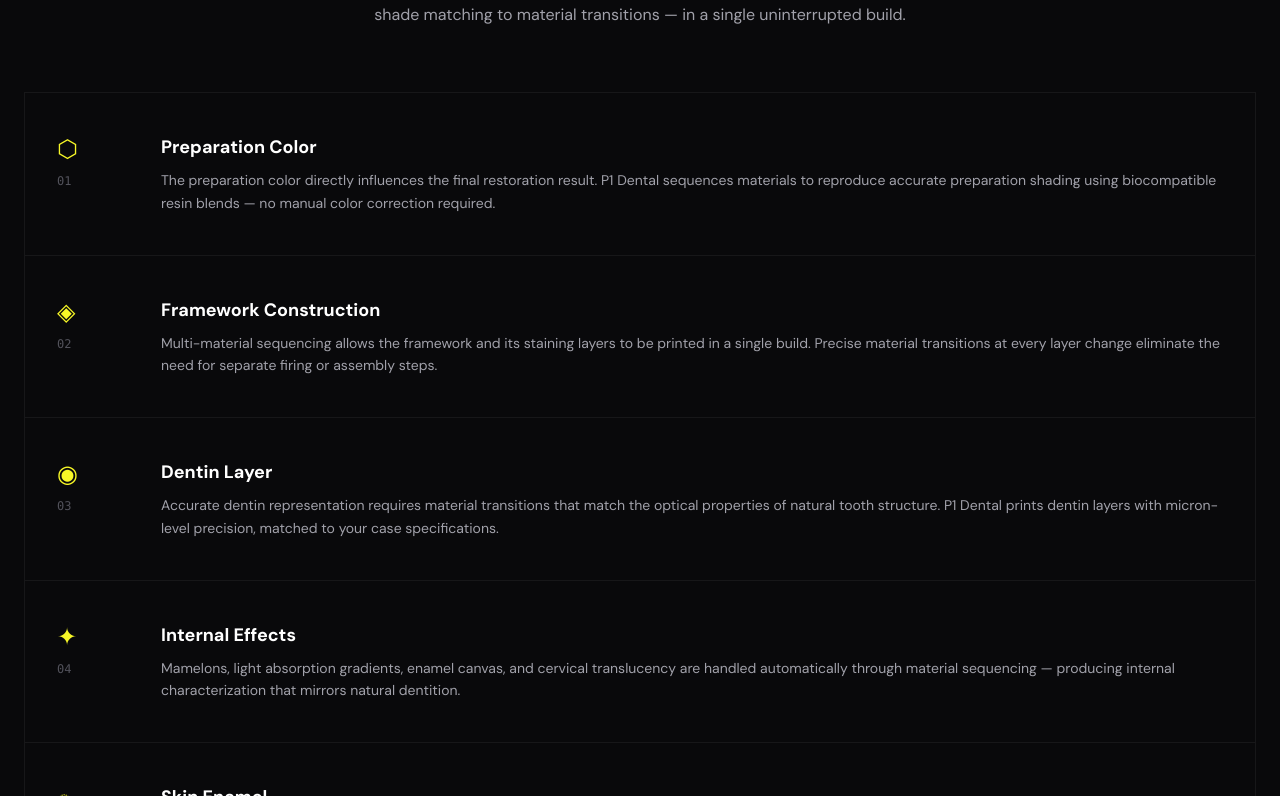
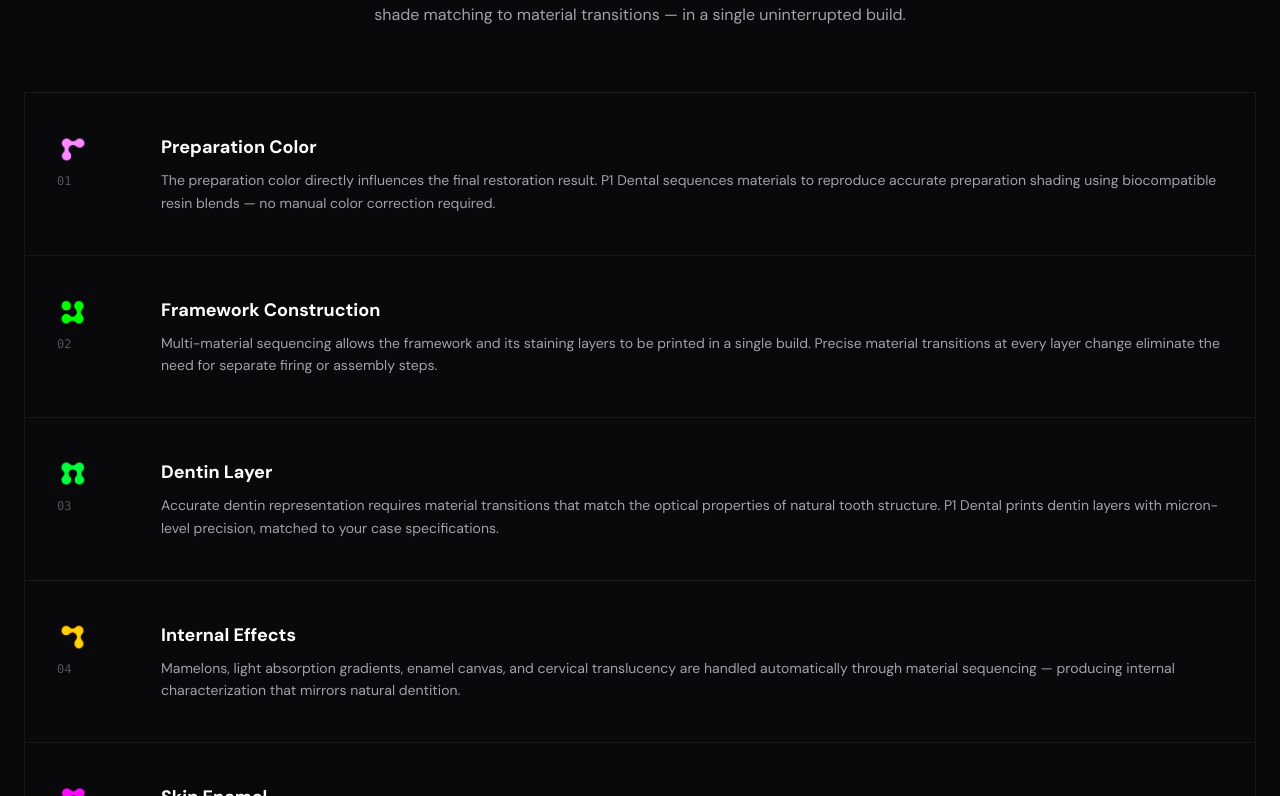
Before and after one commit to BrandonGraser/polysynth, a Next.js app: page /applications/dental-medical in a window 1280 px wide. Shown: the part 1064-1860 px from the top of the page. Built offline with nearby package versions, Linux system fonts and the light colour scheme.

Commit message:
Update DentalMedicalPage.tsx

```diff
--- a/components/DentalMedicalPage.tsx
+++ b/components/DentalMedicalPage.tsx
@@ -3,7 +3,7 @@
 import Nav from "@/components/Nav";
 import Footer from "@/components/Footer";
 
-import { DENTAL_ICON as ICON } from "@/components/imageAssets";
+import { DENTAL_ICON as ICON, ICON_2, ICON_3, ICON_4 } from "@/components/imageAssets";
 
 const VIDEO_URL = "https://www.dropbox.com/scl/fi/5ewqsiyd2mcxgj1alzymg/202604-10-1.mp4?rlkey=a4qqqu67szdv4c1tjetdkwqv9&raw=1";
 
@@ -17,6 +17,17 @@
 ];
 
 export default function DentalMedicalPage() {
+
+  // Icon configs for dental list: [src, filter, rotation]
+  const dentalIcons: [string, string, number][] = [
+    [ICON_3, "hue-rotate(140deg) saturate(2) brightness(1.1)", 0],      // Red
+    [ICON_4, "hue-rotate(185deg) saturate(3) brightness(1.2)", 90],     // Yellow
+    [ICON_2, "hue-rotate(60deg) saturate(1.5) brightness(1.1)", 180],   // Green (already green-ish, slight shift)
+    [ICON_3, "hue-rotate(290deg) saturate(2) brightness(1.2)", 90],     // Blue
+    [ICON_4, "hue-rotate(0deg) saturate(1.5) brightness(1.1)", 0],      // Magenta (ICON_4 is already magenta)
+    [ICON_2, "hue-rotate(140deg) saturate(2) brightness(1.1)", 270],    // Red rotated
+  ];
+
   return (
     <div className="relative min-h-screen bg-zinc-950 text-white">
 
@@ -116,7 +127,15 @@
             >
               {/* Icon + number */}
               <div className="flex items-center gap-4 sm:flex-col sm:items-start sm:gap-2 flex-shrink-0 sm:w-16">
-                <span className="text-2xl text-[#f7f727]">{feature.icon}</span>
+                <img
+                  src={dentalIcons[i][0]}
+                  alt=""
+                  className="w-8 h-8 object-contain"
+                  style={{
+                    filter: dentalIcons[i][1],
+                    transform: `rotate(${dentalIcons[i][2]}deg)`,
+                  }}
+                />
                 <span className="text-xs font-mono text-zinc-600">{String(i + 1).padStart(2, "0")}</span>
               </div>
               {/* Content */}
```
